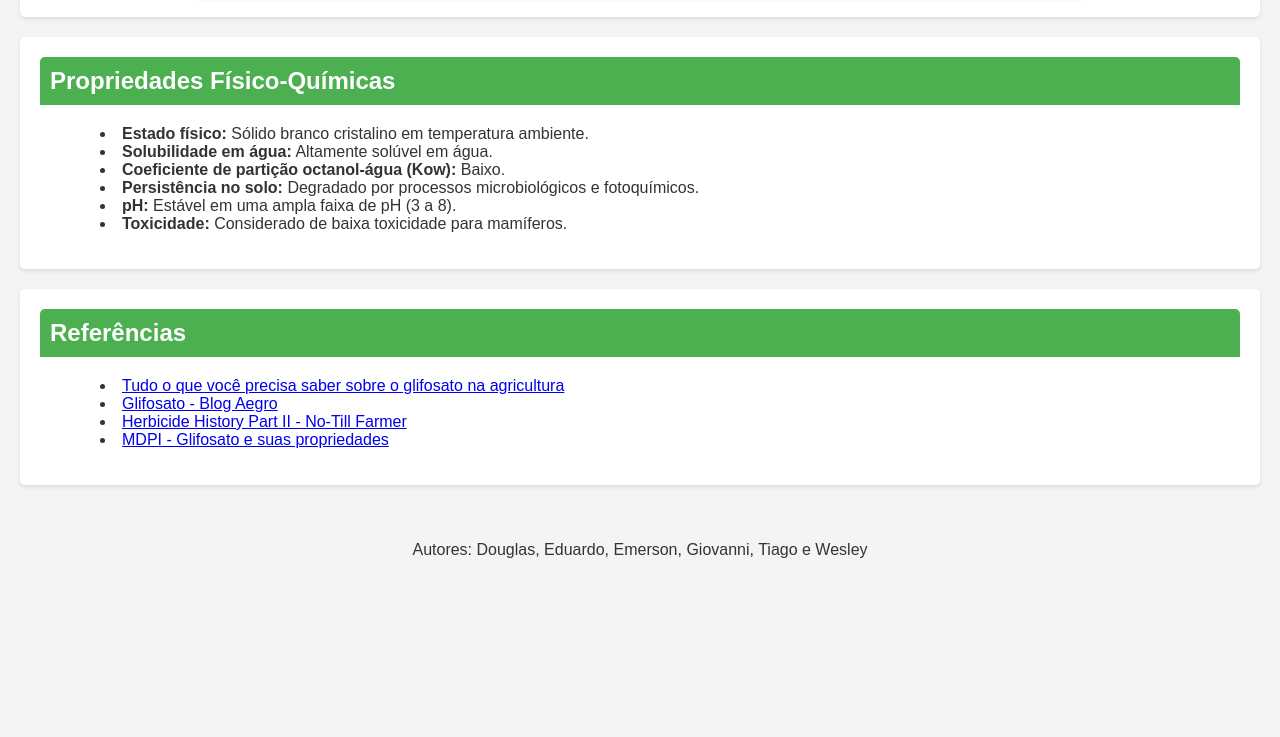
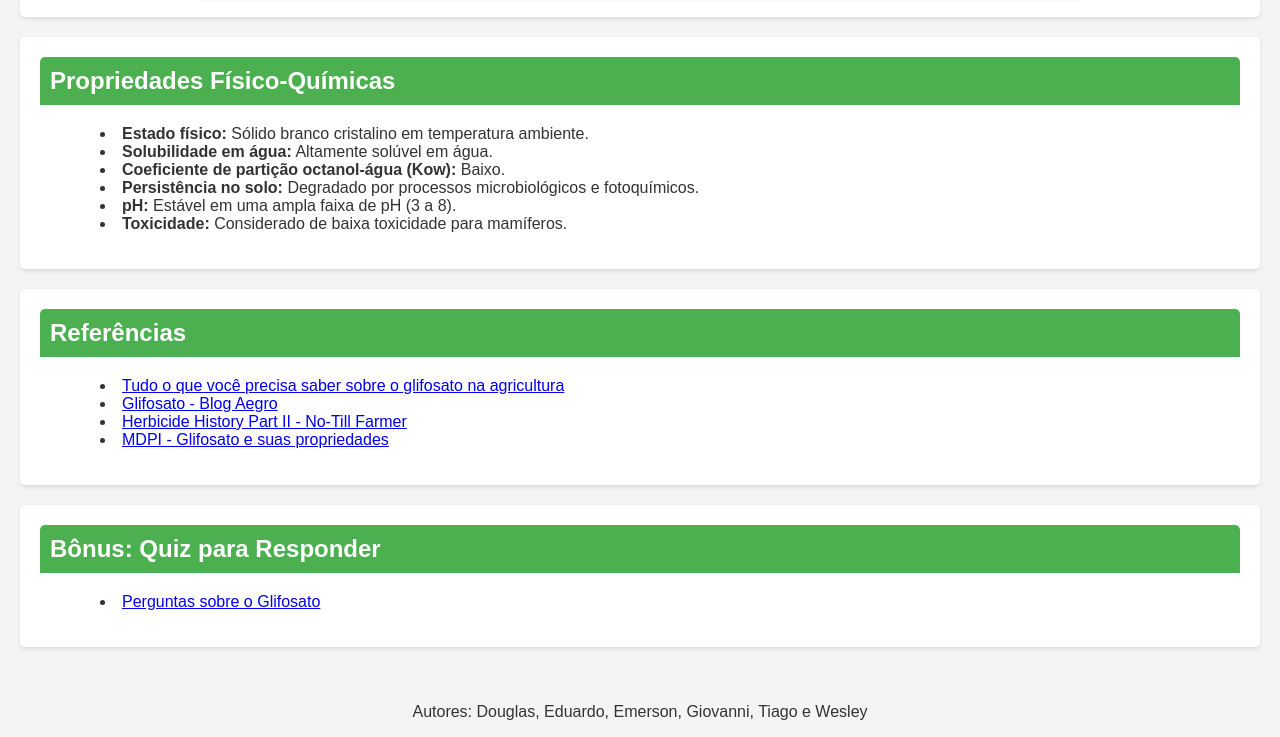
Before and after one commit to TiagoMberti/html_CTI, a plain HTML site: page index.html in a window 1280 px wide. Shown: the part 5013-5750 px from the top of the page. Before the commit the page ends 5588 px from the top, so only its background shows below. Drawn offline with Linux system fonts and the light colour scheme.

Commit message:
Update index.html

```diff
--- a/index.html
+++ b/index.html
@@ -127,6 +127,13 @@
                 <li><a href="https://www.mdpi.com/1660-4601/18/13/6902" target="_blank">MDPI - Glifosato e suas propriedades</a></li>
             </ul>
         </section>
+
+          <section id="quiz">
+            <h2>Bônus: Quiz para Responder</h2>
+            <ul>
+                <li><a href="https://docs.google.com/forms/d/e/1FAIpQLSdFvRziWPLzHYxm9hPFYAtnQu_6zHJagTRs4jrUv4dofDt7GQ/viewform" target="_blank">Perguntas sobre o Glifosato</a></li>
+            </ul>
+        </section>
     </main>
 
     <script src="script.js"></script>
```
